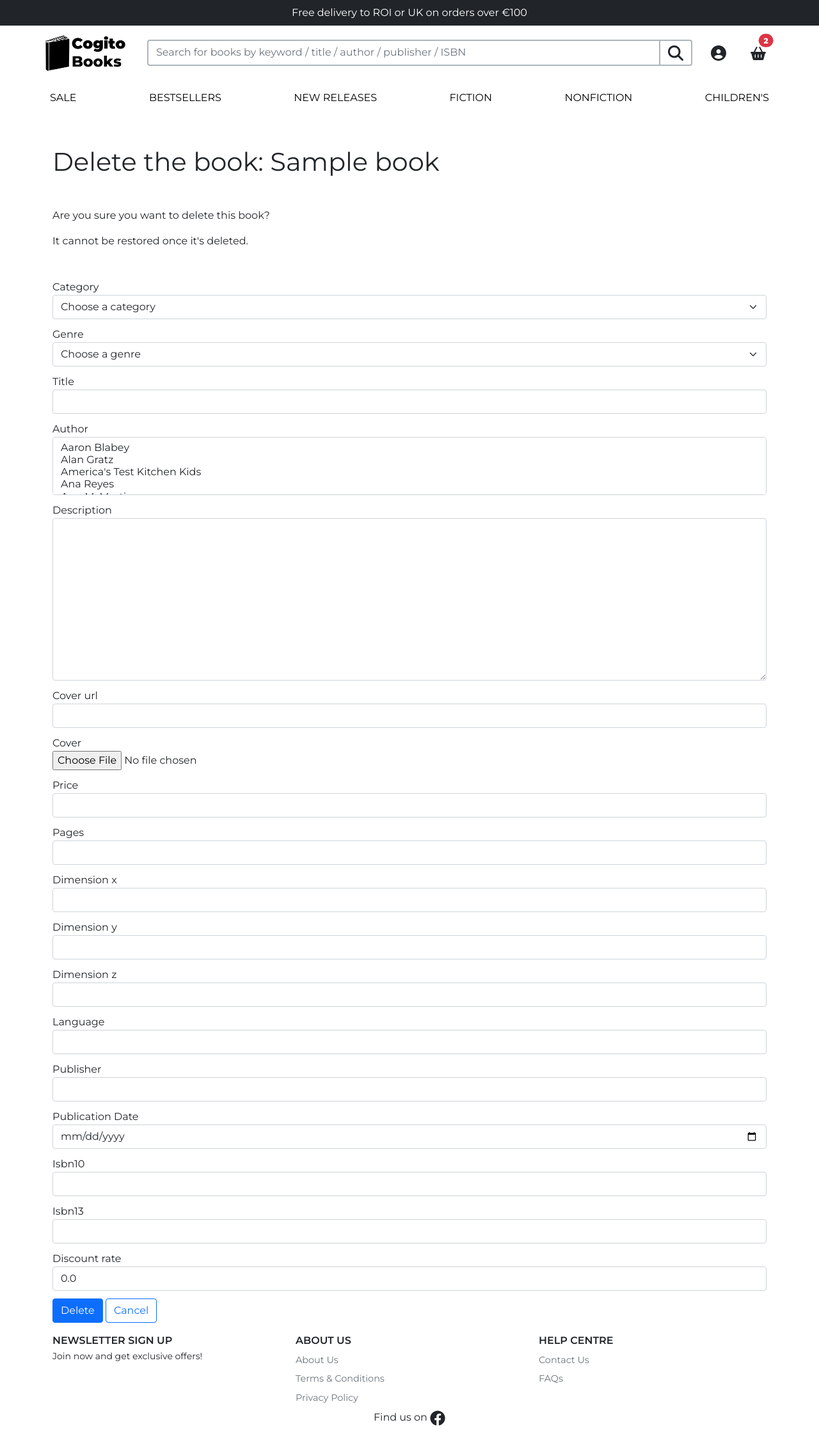
After one commit to sejungkwak/cogito-books, a Django app: template books/templates/books/delete_book.html in a window 1280 px wide. The commit adds this page. Shown: the whole page at 64% size. Run offline with Django 3.2, Linux system fonts and the light colour scheme; the template is opened without the code that fills it: values that come from a table or form of the project are taken from there, others are empty; data comes from the database, SQL or seed files in the repository; tables that the repository leaves empty hold one stand-in row (values such as "Sample post"); parts of the project's set-up code (start-up, migrations or seed data) failed here and were passed over.

Commit message:
feat: Create a template to confirm the book deletion

```diff
--- a/books/templates/books/add_book.html
+++ b/books/templates/books/add_book.html
@@ -22,7 +22,7 @@
                 {% endif %}
             {% endfor %}
             <button class="btn btn-primary" type="submit">{{ button_content }}</button>
-            <a class="btn btn-outline-primary" href="{{ request.META.HTTP_REFERER }}">{% trans "Cancel" %}</a>
+            <a class="btn btn-outline-primary" href="{% url 'book_list' %}">{% trans "Cancel" %}</a>
         </form>
 </div>
 
--- a/books/templates/books/books.html
+++ b/books/templates/books/books.html
@@ -49,7 +49,7 @@
                     <div class="mt-2">
                         <li class="btn-group">
                             <a class="btn btn-sm btn-outline-primary" href="{% url 'edit_book' pk=book.pk %}">Edit</a>
-                            <a class="btn btn-sm btn-outline-primary" href="#">Delete</a>
+                            <a class="btn btn-sm btn-outline-primary" href="{% url 'delete_book' pk=book.pk %}">Delete</a>
                         </li>
                     </div>
                     {% endif %}
--- /dev/null
+++ b/books/templates/books/delete_book.html
@@ -0,0 +1,19 @@
+{% extends "base.html" %}
+{% load i18n %}
+{% block head_title %}{% trans "Delete book" %}{% endblock %}
+
+{% block content %}
+
+<h1 class="my-5">{% trans "Delete the book: " %} {{ book.title }}</h1>
+
+<p>{% trans "Are you sure you want to delete this book?" %}</p>
+<p>{% trans "It cannot be restored once it's deleted." %}</p>
+
+<form class="mt-5" method="POST">
+    {% csrf_token %}
+    {{ form | crispy }}
+    <button class="btn btn-primary" type="submit">{% trans "Delete" %}</button>
+    <a class="btn btn-outline-primary" href="{{ request.META.HTTP_REFERER }}">{% trans "Cancel" %}</a>
+</form>
+
+{% endblock %}
```
